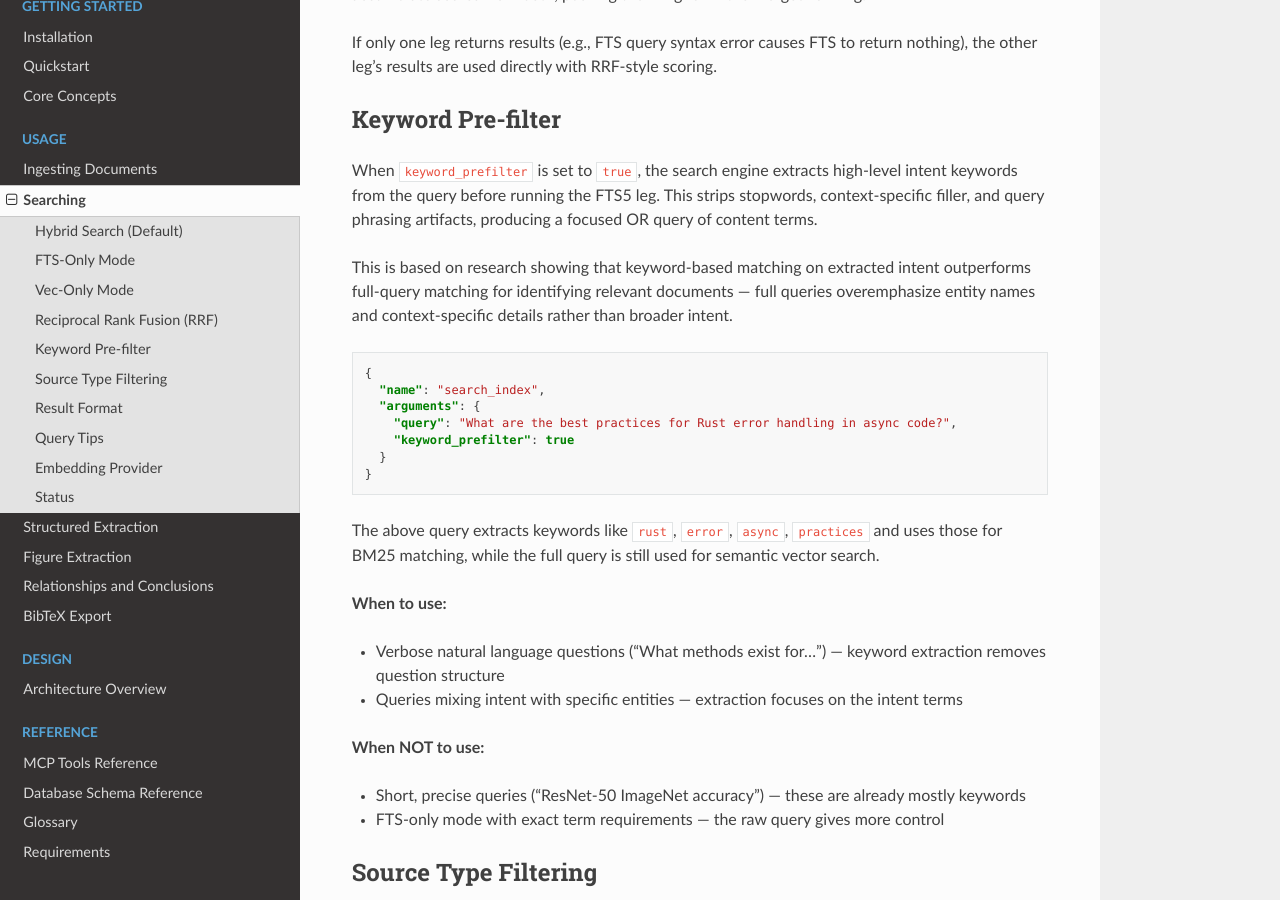
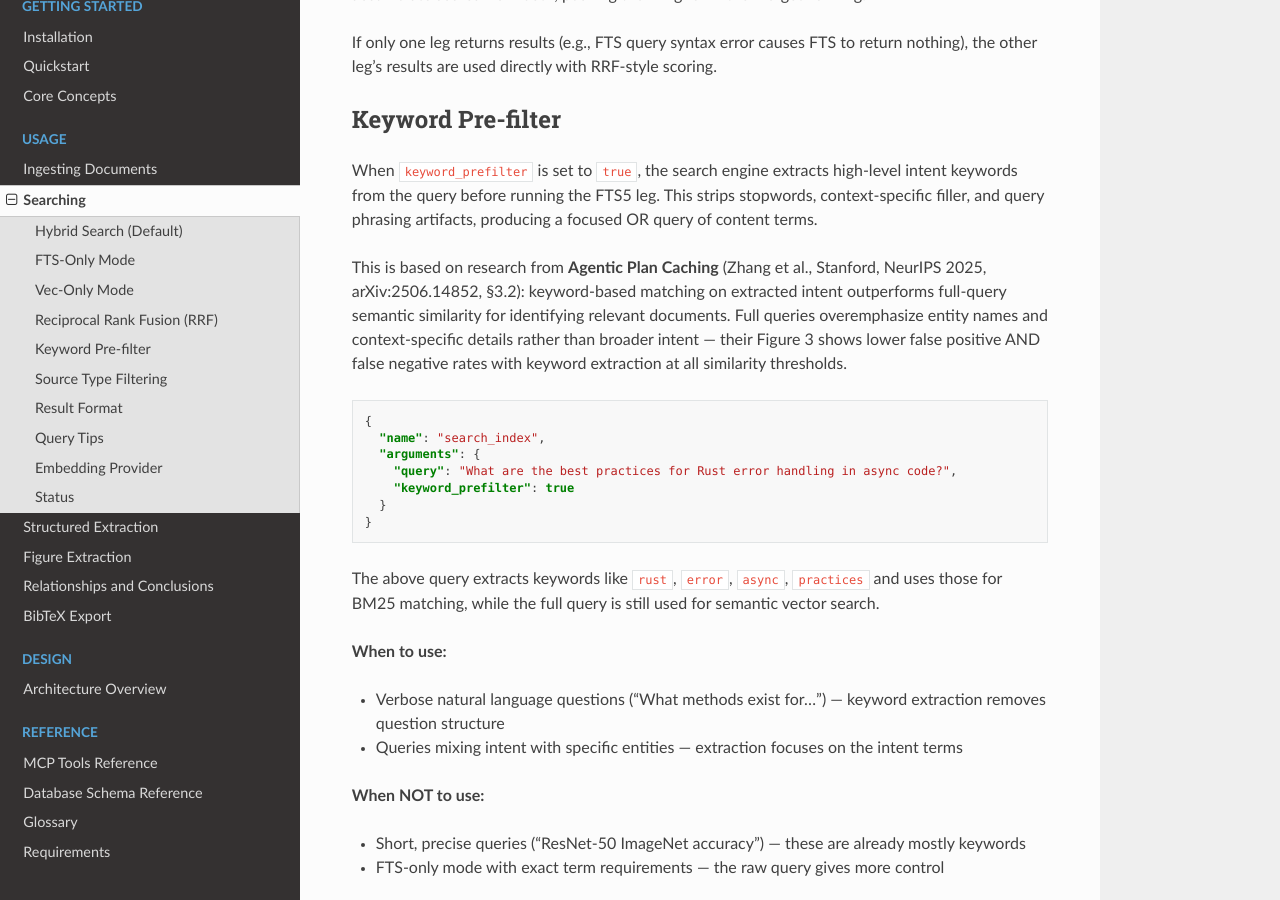
Before and after one commit to dutiona/knowledge-base, a Sphinx documentation site: the page built from docs/usage/searching.md, in a window 1280 px wide and 900 px high, scrolled down 1334 px. Built offline with Sphinx 7.4.7 and the Read the Docs theme 3.1.0, drawn with Linux system fonts in a browser that asks for light colours.

Commit message:
docs: add research citation and update architecture table
- Add explicit APC paper citation (Zhang et al., arXiv:2506.14852)
  to the keyword pre-filter section
- Add keywords.py to CLAUDE.md architecture table (nine modules now)

````diff
--- a/docs/usage/searching.md
+++ b/docs/usage/searching.md
@@ -53,7 +53,7 @@ If only one leg returns results (e.g., FTS query syntax error causes FTS to retu
 
 When `keyword_prefilter` is set to `true`, the search engine extracts high-level intent keywords from the query before running the FTS5 leg. This strips stopwords, context-specific filler, and query phrasing artifacts, producing a focused OR query of content terms.
 
-This is based on research showing that keyword-based matching on extracted intent outperforms full-query matching for identifying relevant documents — full queries overemphasize entity names and context-specific details rather than broader intent.
+This is based on research from **Agentic Plan Caching** (Zhang et al., Stanford, NeurIPS 2025, arXiv:2506.14852, §3.2): keyword-based matching on extracted intent outperforms full-query semantic similarity for identifying relevant documents. Full queries overemphasize entity names and context-specific details rather than broader intent — their Figure 3 shows lower false positive AND false negative rates with keyword extraction at all similarity thresholds.
 
 ```json
 {
````
Also changed, not shown: CLAUDE.md (+2 -1 lines).
